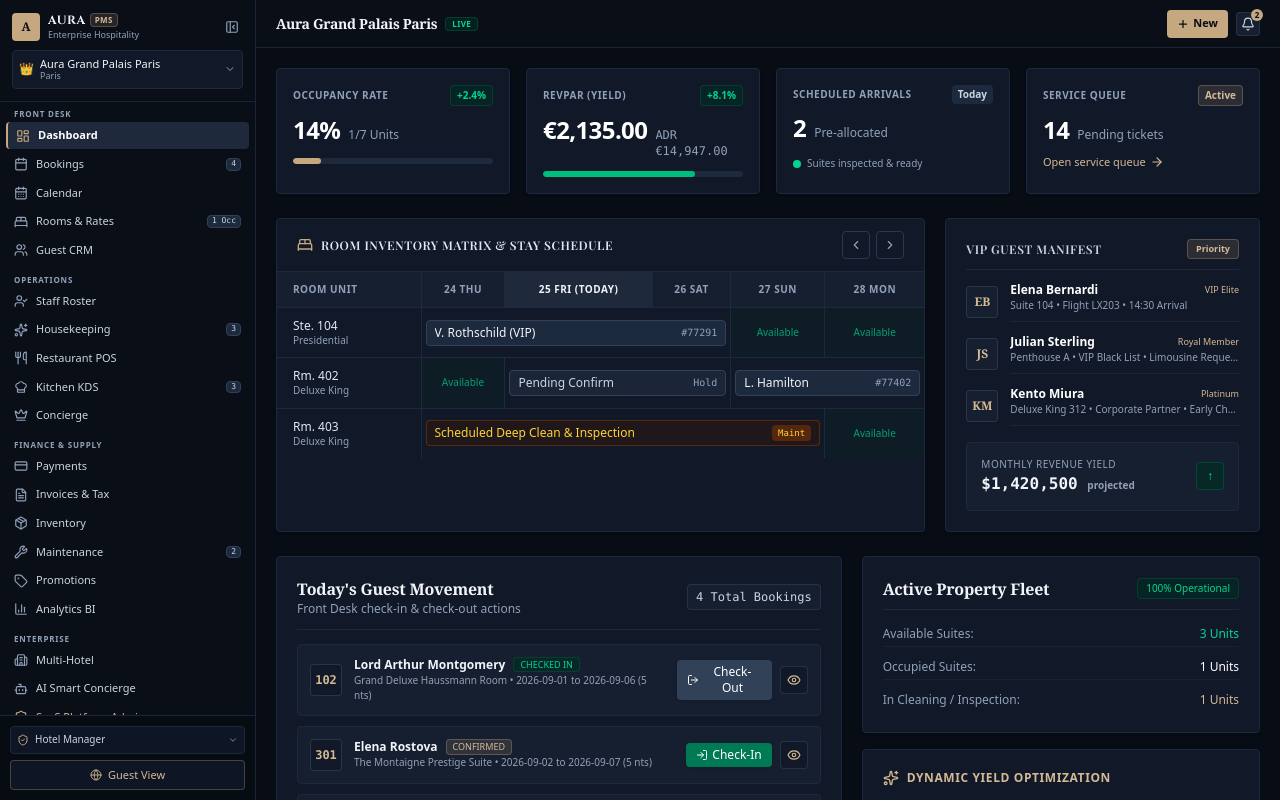
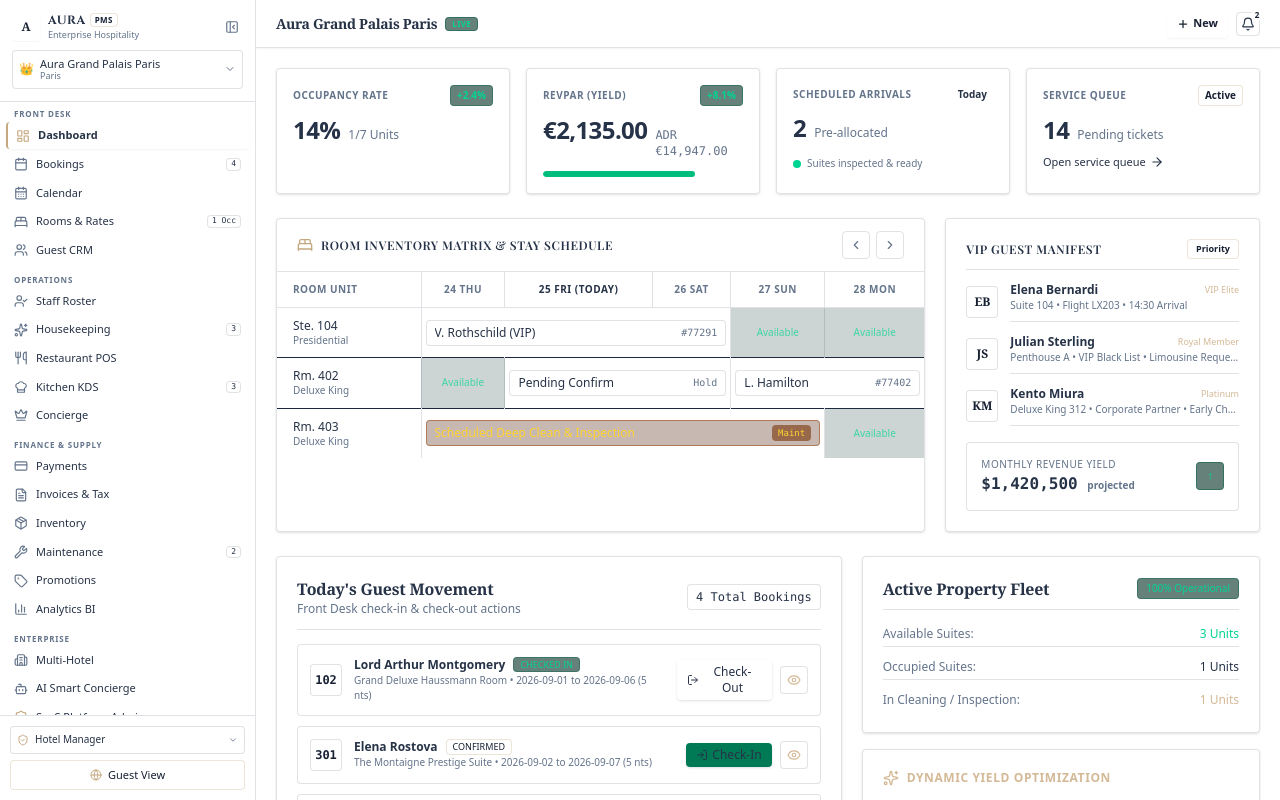
Before and after one commit to boysany/AuraGrandLuxe, a React (Vite) app: page / in a window 1280 px wide. Both pictures are taken after a click on the button "PMS". Shown: the top 800 px of the page. Built offline with nearby package versions, Linux system fonts and the light colour scheme; a web font is replaced by a local one.

Commit message:
refactor: update color scheme to light mode across app components
Co-authored-by: boysany <177637188+boysany@users.noreply.github.com>

```diff
--- a/src/App.tsx
+++ b/src/App.tsx
@@ -103,7 +103,7 @@ const MainAppContent: React.FC = () => {
   if (activePortal === 'super_admin') {
     return (
       <>
-        <div className="min-h-screen bg-slate-950 text-slate-100 p-6 sm:p-10">
+        <div className="min-h-screen bg-background text-foreground p-6 sm:p-10">
           <SuperAdminDashboard />
         </div>
         <NotificationDrawer
@@ -116,7 +116,7 @@ const MainAppContent: React.FC = () => {
 
   // Render Customer / Guest Experience Portal
   return (
-    <div id="customer-guest-portal" className="min-h-screen bg-slate-950 text-slate-100 flex flex-col font-sans">
+    <div id="customer-guest-portal" className="min-h-screen bg-background text-foreground flex flex-col font-sans">
       <Header
         onOpenNotifications={() => setIsNotifDrawerOpen(true)}
       />
--- a/src/components/admin/AdminLayout.tsx
+++ b/src/components/admin/AdminLayout.tsx
@@ -135,7 +135,7 @@ export const AdminLayout: React.FC<AdminLayoutProps> = ({
   };
 
   return (
-    <div id="admin-pms-layout" className="min-h-screen bg-[#080C14] flex flex-col md:flex-row text-slate-100 font-sans">
+    <div id="admin-pms-layout" className="min-h-screen bg-background flex flex-col md:flex-row text-foreground font-sans">
       {/* Desktop Persistent Sidebar */}
       <aside
         id="admin-sidebar"
--- a/src/index.css
+++ b/src/index.css
@@ -5,18 +5,18 @@
     --brand-accent: #C5A880;
     --brand-accent-hover: #B3956E;
     --brand-accent-light: #E2D3BE;
-    --surface-base: #0B0F19;
-    --surface-panel: #111827;
-    --surface-card: #161F30;
-    --surface-elevated: #1F2A40;
-    --border-subtle: rgba(255, 255, 255, 0.08);
-    --border-medium: rgba(255, 255, 255, 0.14);
+    --surface-base: #f7f8fa;
+    --surface-panel: rgba(255, 255, 255, 0.78);
+    --surface-card: rgba(255, 255, 255, 0.88);
+    --surface-elevated: rgba(255, 255, 255, 0.96);
+    --border-subtle: rgba(15, 23, 42, 0.09);
+    --border-medium: rgba(15, 23, 42, 0.15);
   }
 
   body {
     font-family: 'Plus Jakarta Sans', system-ui, -apple-system, BlinkMacSystemFont, 'Segoe UI', Roboto, Oxygen, Ubuntu, Cantarell, sans-serif;
-    background-color: #0B0F19;
-    color: #F1F5F9;
+    background-color: #f7f8fa;
+    color: #172033;
     -webkit-font-smoothing: antialiased;
     -moz-osx-font-smoothing: grayscale;
   }
@@ -31,6 +31,23 @@
     letter-spacing: 0.05em;
   }
 }
+
+/* White translucent visual language */
+[class*="bg-[#"],
+[class*="bg-slate-950"],
+[class*="bg-slate-900"],
+[class*="bg-slate-800"],
+[class*="bg-slate-700"] {
+  background-color: rgba(255, 255, 255, 0.78) !important;
+  color: #172033;
+}
+[class*="text-slate-100"],
+[class*="text-slate-200"],
+[class*="text-slate-300"],
+[class*="text-white"] { color: #263247 !important; }
+[class*="text-slate-400"],
+[class*="text-slate-500"] { color: #64748b !important; }
+[class*="border-slate"] { border-color: rgba(15, 23, 42, 0.12) !important; }
 
 /* Enterprise scrollbar */
 ::-webkit-scrollbar {
@@ -50,14 +67,16 @@
 
 /* Professional Enterprise Glass & Panel Utilities */
 .enterprise-panel {
-  background: #111827;
-  border: 1px solid rgba(255, 255, 255, 0.07);
+  background: rgba(255, 255, 255, 0.72);
+  border: 1px solid rgba(15, 23, 42, 0.1);
+  backdrop-filter: blur(18px);
 }
 
 .enterprise-card {
-  background: #161F30;
-  border: 1px solid rgba(255, 255, 255, 0.08);
-  box-shadow: 0 4px 12px rgba(0, 0, 0, 0.3);
+  background: rgba(255, 255, 255, 0.86);
+  border: 1px solid rgba(15, 23, 42, 0.1);
+  box-shadow: 0 10px 30px rgba(15, 23, 42, 0.07);
+  backdrop-filter: blur(14px);
 }
 
 .enterprise-card-hover {
```
